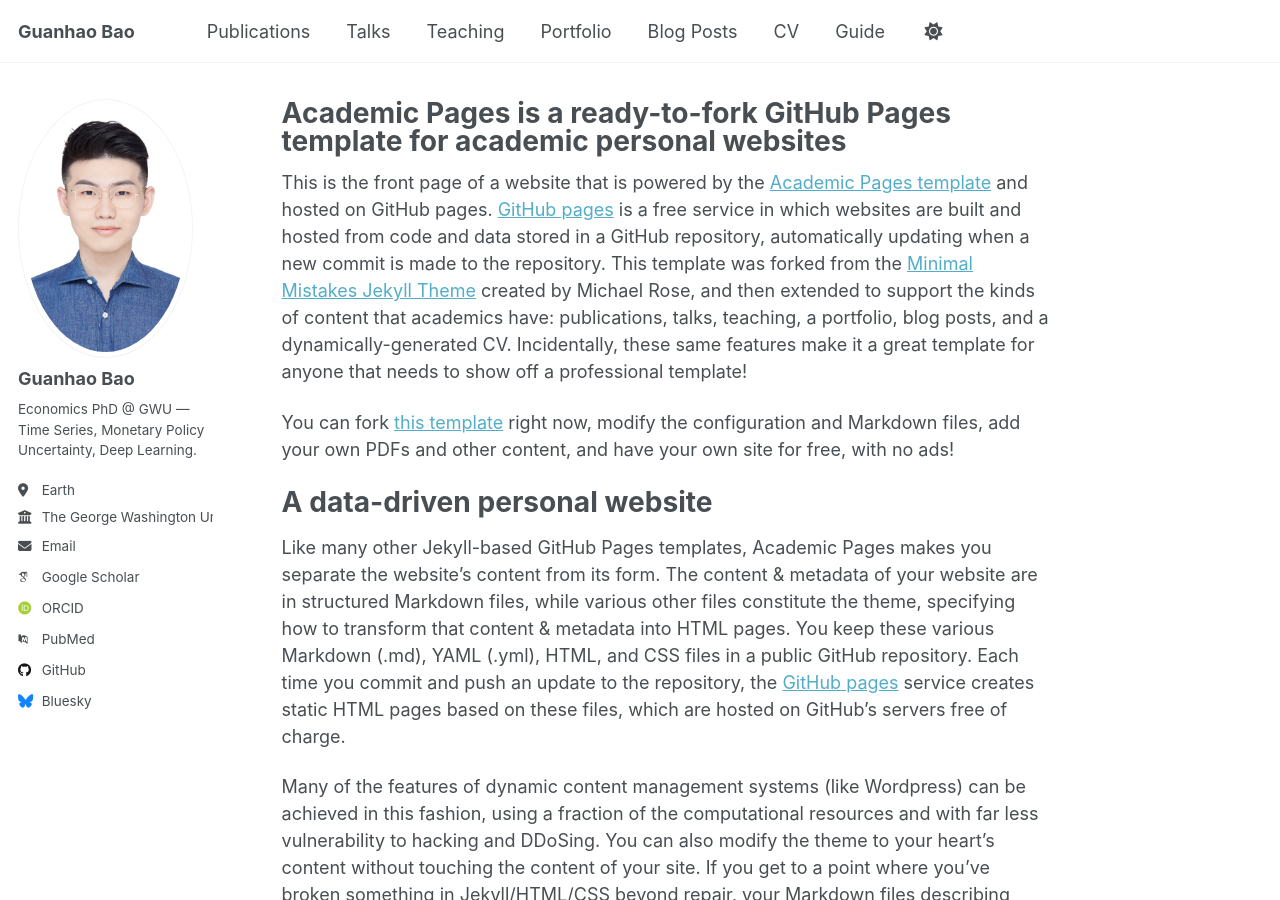
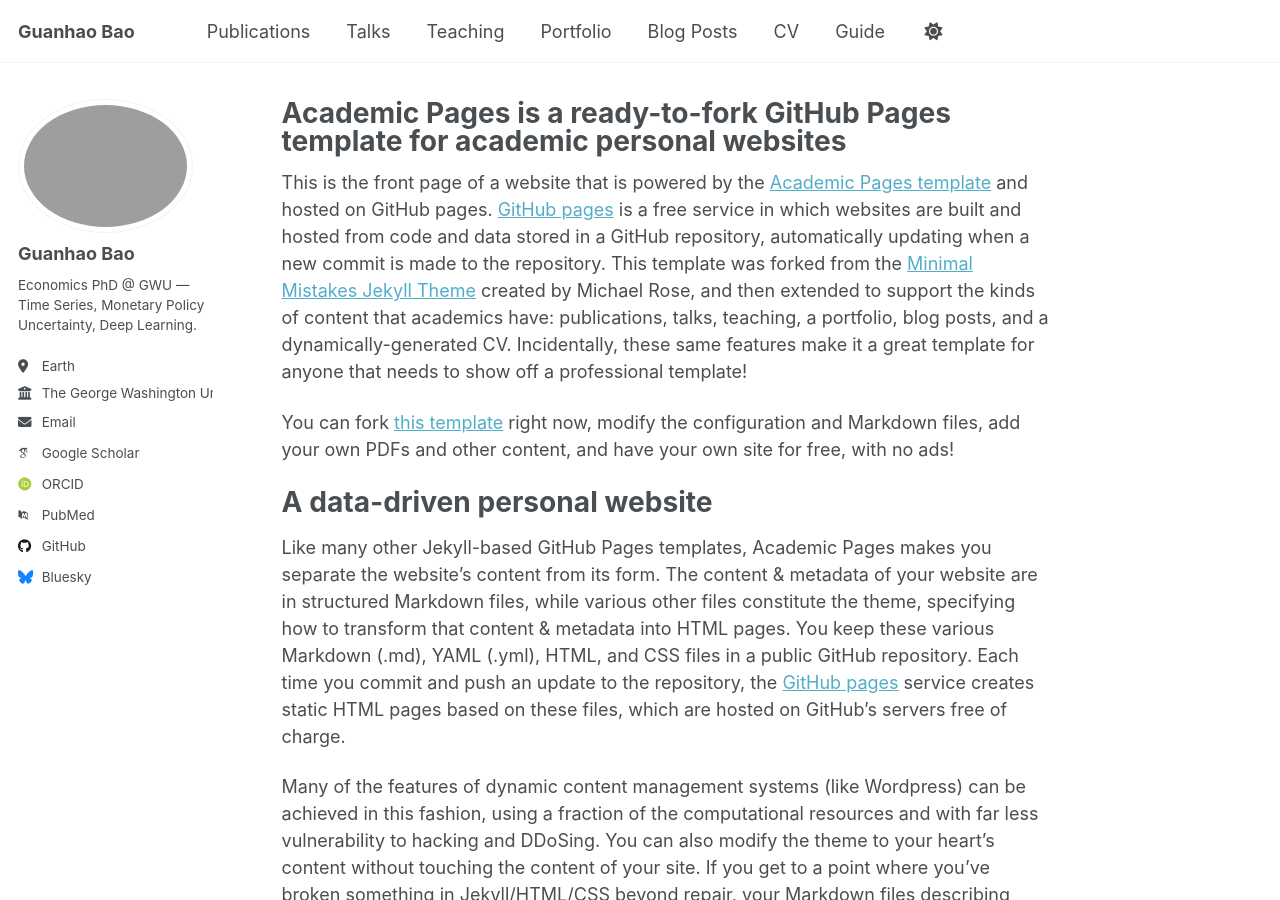
Before and after one commit to GuanhaoBao/guanhaobao.github.io, a Jekyll site: the page built from _pages/about.md, in a window 1280 px wide and 900 px high. Built offline with Jekyll 4.4.1, drawn with Linux system fonts in a browser that asks for light colours; some web fonts are replaced; a script that is not in the unit is left out.

Commit message:
Update _config.yml

```diff
--- a/_config.yml
+++ b/_config.yml
@@ -22,7 +22,7 @@
 #               Additional customization can be done by editing /_includes/author-profile.html
 author:
   # Biographic information
-  avatar           : "Guanhao Bao.jpg"
+  avatar           : ""
   name             : "Guanhao Bao"
   pronouns         : # example: "she/her"
   bio              : "Economics PhD @ GWU — Time Series, Monetary Policy Uncertainty, Deep Learning."
```
